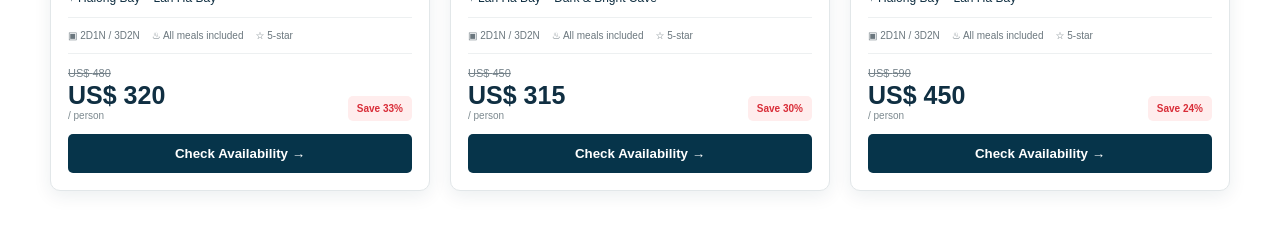
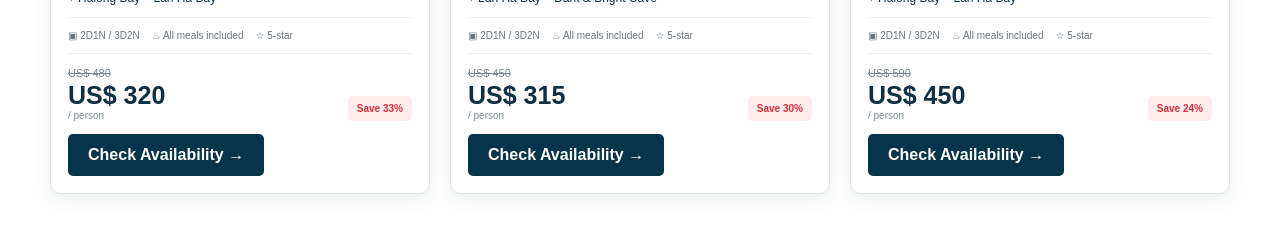
Before and after one commit to Vietnam202/Tour-Operator-, a Next.js app: page / in a window 1280 px wide. Shown: the part 1160-1386 px from the top of the page. Built offline with nearby package versions, Linux system fonts and the light colour scheme.

Commit message:
feat: connect homepage to cruise discovery flow

```diff
--- a/app/page.tsx
+++ b/app/page.tsx
@@ -53,7 +53,7 @@ export default function Home() {
           <span><b>HALONG CRUISE<br/>ADVISOR</b><small>Your Local Cruise Expert</small></span>
         </a>
         <nav>
-          <a href="#cruises">Cruises</a><a href="#destinations">Destinations</a>
+          <a href="/cruises">Cruises</a><a href="#destinations">Destinations</a>
           <a href="#guide">Travel Guide</a><a href="#why-us">About Us</a><a href="#contact">Contact</a>
         </nav>
         <div className="headerActions"><span>USD⌄</span><a className="button small" href="#search">Plan Your Trip</a></div>
@@ -83,7 +83,7 @@ export default function Home() {
       </section>
 
       <section id="cruises" className="section shell">
-        <div className="sectionHead"><div><span className="eyebrow">FEATURED CRUISES</span><h2>Most Popular Halong Bay Cruises</h2></div><a href="#">View all cruises →</a></div>
+        <div className="sectionHead"><div><span className="eyebrow">FEATURED CRUISES</span><h2>Most Popular Halong Bay Cruises</h2></div><a href="/cruises">View all cruises →</a></div>
         <div className="cruiseGrid">
           {cruises.map((c) => (
             <article className="cruiseCard" key={c.name}>
@@ -97,7 +97,7 @@ export default function Home() {
                 <p>⌖ {c.route}</p>
                 <div className="meta"><span>▣ {c.duration}</span><span>♨ All meals included</span><span>☆ 5-star</span></div>
                 <div className="priceRow"><div><del>US$ {c.oldPrice}</del><strong>US$ {c.price}</strong><small>/ person</small></div><span className="save">Save {Math.round((1-c.price/c.oldPrice)*100)}%</span></div>
-                <button className="darkButton">Check Availability →</button>
+                <a className="darkButton linkButton homeCardButton" href="/cruises/stellar-of-the-seas">Check Availability →</a>
               </div>
             </article>
           ))}
```
